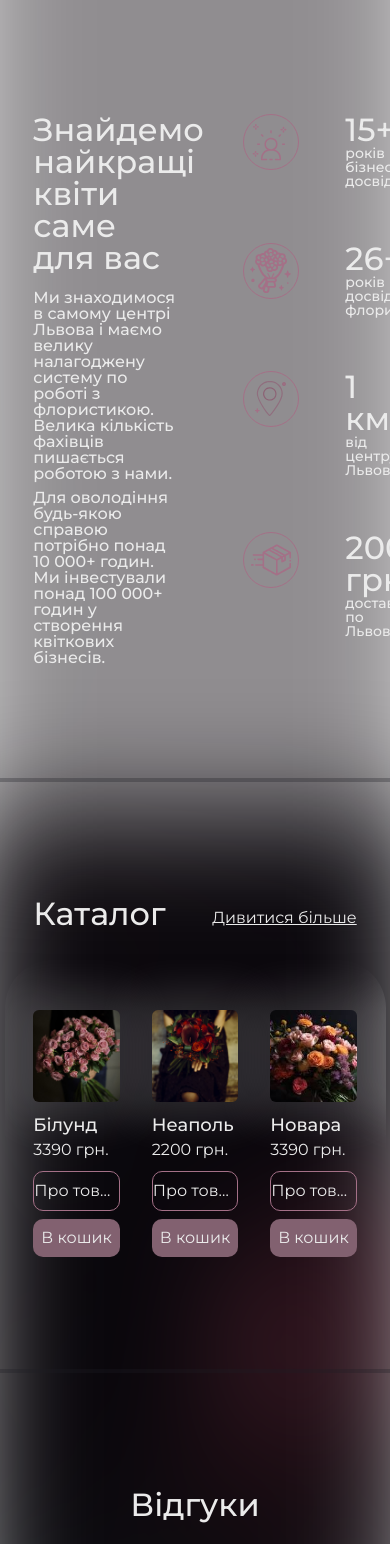
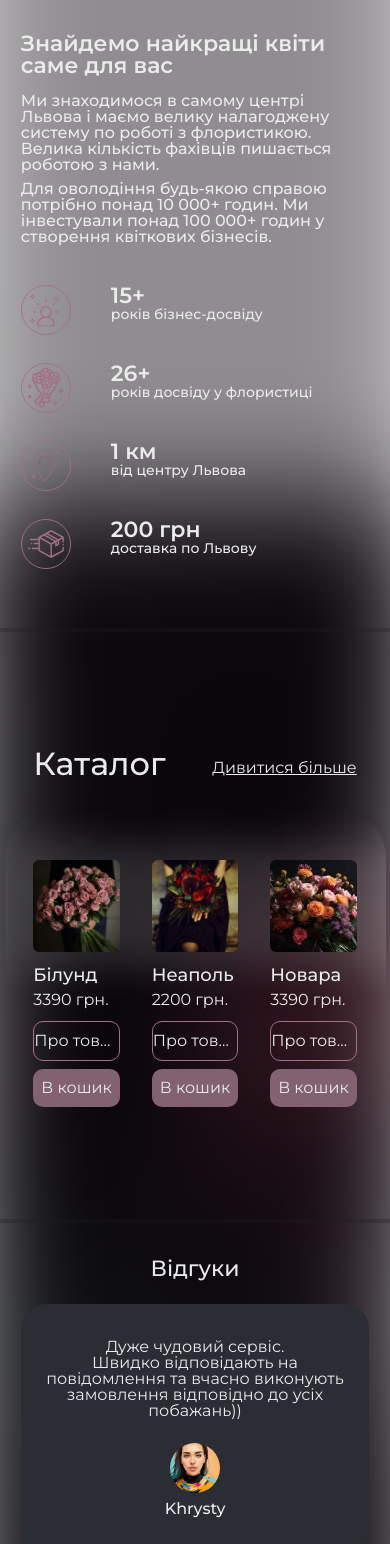
Before and after one commit to MaksMBO/Listva-Empat-, a React (Create React App) app: page / in a window 390 px wide. Shown: the part 424-1968 px from the top of the page. Built offline with nearby package versions, Linux system fonts and the light colour scheme.

Commit message:
mobile advantages & response & act & footer

```diff
--- a/src/styles/act.scss
+++ b/src/styles/act.scss
@@ -1,4 +1,6 @@
 $header-padding-top-bottom: 7.25rem;
+
+$header-padding-top-bottom-mobile: 64px;
 
 .act {
   position: relative;
@@ -54,4 +56,29 @@ $header-padding-top-bottom: 7.25rem;
       font-size: 20px;
     }
   }
+
+  @media (max-width: 740px) {
+    &__title {
+      font-weight: 600;
+      font-size: 24px;
+      margin-bottom: 1rem;
+    }
+    &__subtitle {
+      font-weight: 400;
+      font-size: 16px;
+      margin-bottom: 1.5rem;
+      width: 70%;
+    }
+    &__button {
+      font-weight: 500;
+      font-size: 16px;
+    }
+  }
 }
+
+@media (max-width: 740px) {
+  .act {
+    padding-top: $header-padding-top-bottom-mobile;
+    padding-bottom: $header-padding-top-bottom-mobile;
+  }
+}
--- a/src/styles/advantages.scss
+++ b/src/styles/advantages.scss
@@ -2,6 +2,11 @@ $header-padding-top: 7.25rem;
 $header-padding-right: 8.54%;
 $header-padding-bottom: 7.25rem;
 $header-padding-left: 8.54%;
+
+$header-padding-top-mobile: 35px;
+$header-padding-right-mobile: 5.33%;
+$header-padding-bottom-mobile: 35px;
+$header-padding-left-mobile: 5.33%;
 
 .advantages {
   position: relative;
@@ -85,8 +90,57 @@ $header-padding-left: 8.54%;
     }
 
     &__subtitle-1,
-  &__subtitle-2 {
-    width: 100%;
+    &__subtitle-2 {
+      width: 100%;
+    }
   }
+
+  @media (max-width: 760px) {
+    &__about {
+      display: flex;
+      flex-direction: column;
+    }
+
+    &__title {
+      font-weight: 600;
+      font-size: 22px;
+      margin-bottom: 1rem;
+    }
+    &__subtitle-1,
+    &__subtitle-2 {
+      font-weight: 500;
+      font-size: 16px;
+    }
+    &__text-point {
+      span {
+        font-weight: 500;
+        font-size: 14px;
+      }
+      span:first-child {
+        font-weight: 600;
+        font-size: 22px;
+      }
+    }
+    &__subtitle-1 {
+      margin-bottom: 0.5rem;
+    }
+    &__about {
+      align-items: start;
+      gap: 40px;
+    }
+    &__point-img {
+      min-width: 50px;
+      min-height: 50px;
+      max-width: 50px;
+      max-height: 50px;
+      margin-right: 40px;
+    }
   }
 }
+
+@media (max-width: 740px) {
+  .advantages {
+    padding: $header-padding-top-mobile $header-padding-right-mobile
+      $header-padding-bottom-mobile $header-padding-left-mobile;
+  }
+}
--- a/src/styles/footer.scss
+++ b/src/styles/footer.scss
@@ -2,6 +2,11 @@ $header-padding-top: 3.125rem;
 $header-padding-right: 8.54%;
 $header-padding-bottom: 4.1875rem;
 $header-padding-left: 8.54%;
+
+$header-padding-top-mobile: 35px;
+$header-padding-right-mobile: 5.33%;
+$header-padding-bottom-mobile: 35px;
+$header-padding-left-mobile: 5.33%;
 
 .footer {
   padding: $header-padding-top $header-padding-right $header-padding-bottom
@@ -159,4 +164,57 @@ $header-padding-left: 8.54%;
       width: 16rem;
     }
   }
+  @media (max-width: 640px) {
+    &__content {
+      grid-gap: 31px;
+      row-gap: 0;
+    }
+    &__main {
+      grid-column: span 2;
+    }
+    &__information {
+      grid-column: span 1;
+      margin-left: 0;
+    }
+    &__franchise {
+      grid-column: span 1;
+    }
+    &__contacts {
+      grid-column: span 2;
+      margin-left: 0;
+    }
+    &__title {
+      font-size: 16px;
+    }
+    &__subtitle {
+      font-size: 12px;
+    }
+
+
+    &__first-title-main {
+      margin-bottom: 0.5rem;
+    }
+    &__second-title-main {
+      margin-bottom: 1rem;
+    }
+    &__pay {
+      margin-bottom: 1.5rem;
+    }
+    &__title {
+      margin-bottom: 1rem;
+    }
+    &__information {
+      margin-bottom: 1.5rem;
+    }
+    &__social-media > *:not(:last-child) {
+      margin-right: 52px;
+    }
+  }
 }
+
+@media (max-width: 640px) {
+  .footer {
+    padding: $header-padding-top-mobile $header-padding-right-mobile
+      $header-padding-bottom-mobile $header-padding-left-mobile;
+  }
+}
--- a/src/styles/response-item.scss
+++ b/src/styles/response-item.scss
@@ -51,6 +51,17 @@
       font-size: 1rem;
     }
   }
+
+  @media (max-width: 740px) {
+    &__text {
+      font-weight: 400;
+      font-size: 16px;
+    }
+    &__username {
+      font-weight: 500;
+      font-size: 16px;
+    }
+  }
 }
 
 @media (max-width: 960px) {
--- a/src/styles/response.scss
+++ b/src/styles/response.scss
@@ -2,6 +2,11 @@ $header-padding-top: 7.25rem;
 $header-padding-right: 8.54%;
 $header-padding-bottom: 7.25rem;
 $header-padding-left: 8.54%;
+
+$header-padding-top-mobile: 35px;
+$header-padding-right-mobile: 5.33%;
+$header-padding-bottom-mobile: 35px;
+$header-padding-left-mobile: 5.33%;
 
 .response {
   position: relative;
@@ -65,4 +70,24 @@ $header-padding-left: 8.54%;
       display: none;
     }
   }
+
+  @media (max-width: 740px) {
+    &__title {
+      font-weight: 500;
+      font-size: 22px;
+    }
+
+    &__items {
+      grid-gap: 2.21875rem;
+      margin-bottom: 0;
+    }
+  }
 }
+
+@media (max-width: 740px) {
+  .response {
+    padding: $header-padding-top-mobile $header-padding-right-mobile
+      $header-padding-bottom-mobile $header-padding-left-mobile;
+
+  }
+}
```
